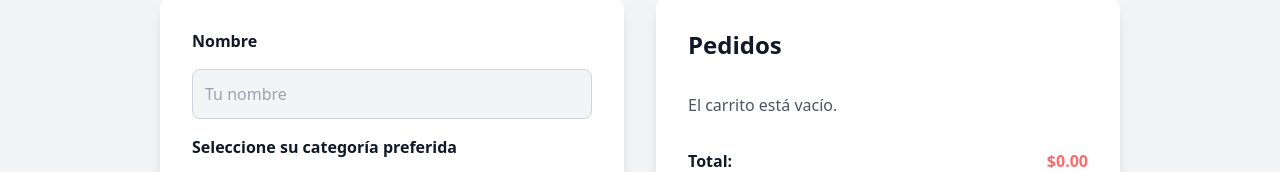
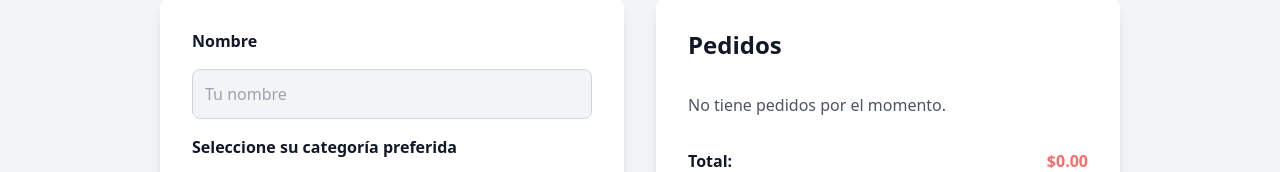
Before and after one commit to javierkiu/landing, a website built with Vite: page index.html in a window 1280 px wide. Shown: the part 3275-3447 px from the top of the page. Built offline with nearby package versions, Linux system fonts and the light colour scheme; no server answers.

Commit message:
Fix information

```diff
--- a/index.html
+++ b/index.html
@@ -576,7 +576,7 @@
                     <div id="cart-items" class="flex flex-col gap-4 max-h-96 overflow-y-auto">
                         <!-- Los artículos se renderizarán aquí dinámicamente -->
                     </div>
-                    <p id="cart-empty" class="text-gray-600 dark:text-gray-400 hidden">El carrito está vacío.</p>
+                    <p id="cart-empty" class="text-gray-600 dark:text-gray-400 hidden">No tiene pedidos por el momento.</p>
                     <div class="flex justify-between items-center mt-4">
                         <span class="font-semibold">Total:</span>
                         <span id="cart-total" class="font-bold text-primary">$0.00</span>
```
